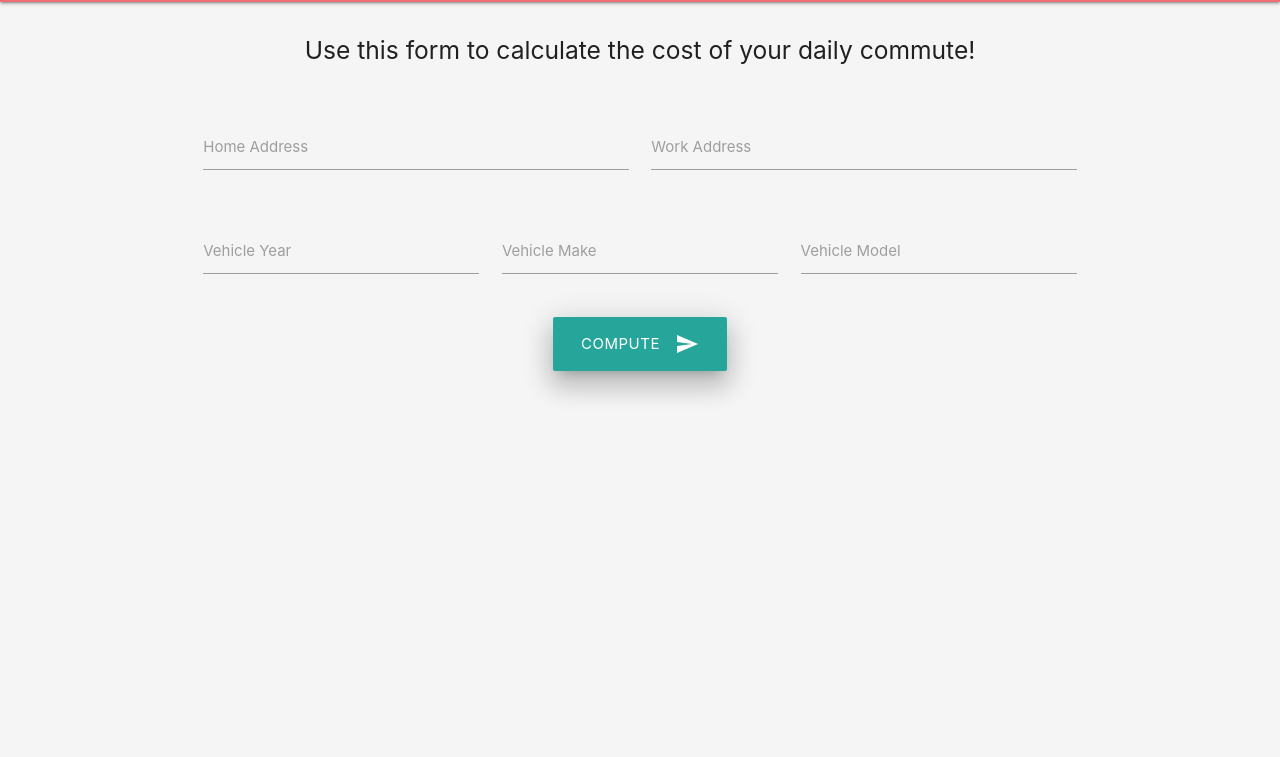
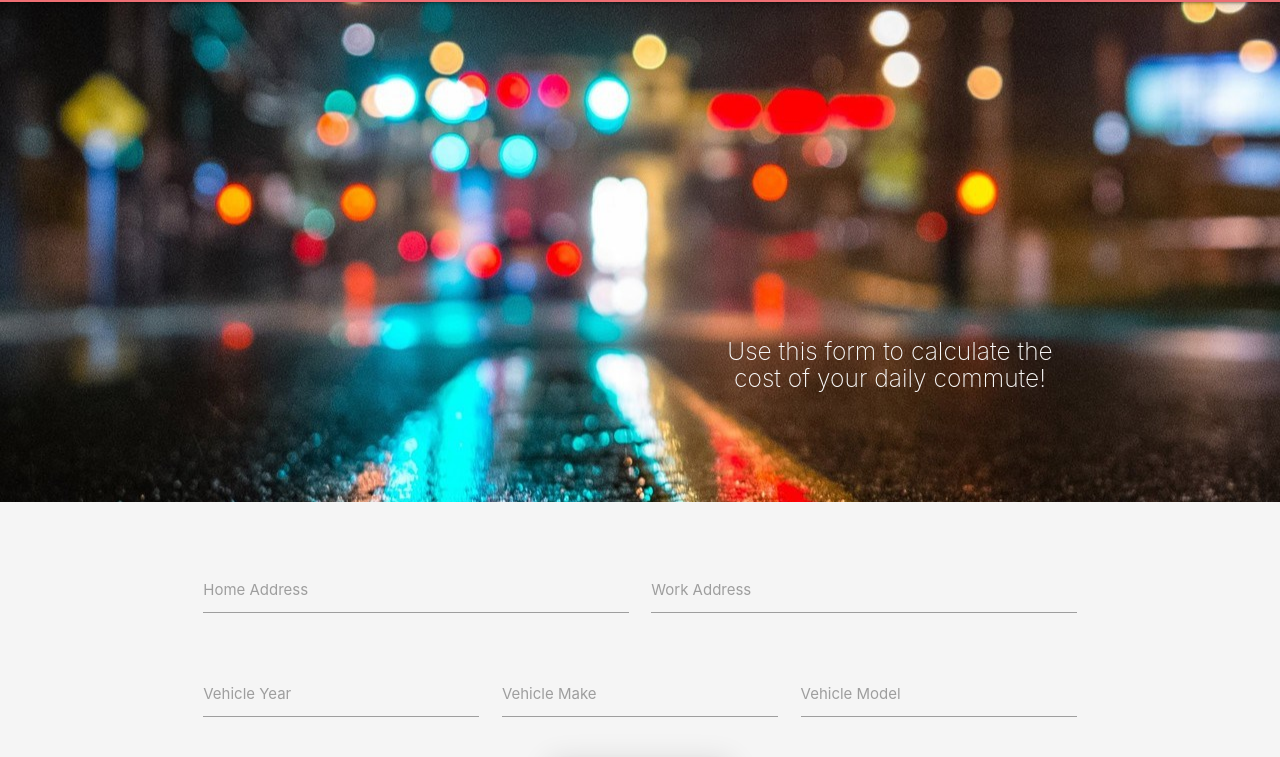
Before and after one commit to nverges/ComputeYourCommute, a plain HTML site: page index2.html in a window 1280 px wide. Shown: the part 62-819 px from the top of the page. Drawn offline with nearby package versions, Linux system fonts and the light colour scheme; some packages are replaced by stand-ins of ours.

Commit message:
More visual changes

```diff
--- a/assets/css/style.css
+++ b/assets/css/style.css
@@ -52,6 +52,12 @@ body {
 
 #instructions {
   text-align: center;
+  width: 100%;
+  color: #fafafa;
+  margin-left: 250px;
+  bottom: 100px;
+  position: absolute;
+  font-weight: 200;
 }
 
 #mapHeader {
@@ -120,3 +126,7 @@ body {
 #year, #make, #model {
   margin: 0 auto;
 }
+
+#top-img {
+  bottom: 30%;
+}
--- a/assets/javascript/script2.js
+++ b/assets/javascript/script2.js
@@ -1,4 +1,7 @@
 $(document).ready(function() {
+
+	//parallax
+	$('.parallax').parallax();
 
 	//*******************************************
 	//		      GLOBAL VARIABLES
--- a/index2.html
+++ b/index2.html
@@ -21,21 +21,35 @@
   <header>
     <!-- Navigation Bar -->
     <nav>
+      <div class="container">
         <div class="nav-wrapper">
           <a href="#" class="brand-logo">Compute your Commute</a>
         </div>
+      </div>
+
     </nav>
   </header>
 
   <main>
     <!-- Main body Container -->
+
+    <!-- Parallax -->
+    <div class="parallax-container">
+      <div class="parallax">
+        <img id="top-img" src="assets/images/City-Road-HD-Wallpapers-4.jpg">
+      </div>
+      <h5 id="instructions">Use this form to calculate the <br>cost of your daily commute!</h5>
+    </div>
+
     <div class="container">
 
       <!-- Instructions -->
-      <div class="row">
+      <!-- <div class="row">
         <h5 id="instructions">Use this form to calculate the cost of your daily commute!</h5>
-      </div>
+      </div> -->
 
+      <!-- Form section with input fields -->
+      <div class="section">
         <!-- Home Address and Work Address input fields -->
         <div class="row">
           <div class="input-field col s12 m6 l6">
@@ -73,6 +87,8 @@
             </button>
           </div>
         </div>
+      </div>
+
 
       <!-- Average Gas Price and Vehicle MPG display here -->
       <div class=" row center-align">
```
Also changed, not shown: assets/images/City-Road-HD-Wallpapers-1.jpg (added), assets/images/City-Road-HD-Wallpapers-4.jpg (added), 1 other file. Lines whose indentation alone changed are shown as unchanged.
